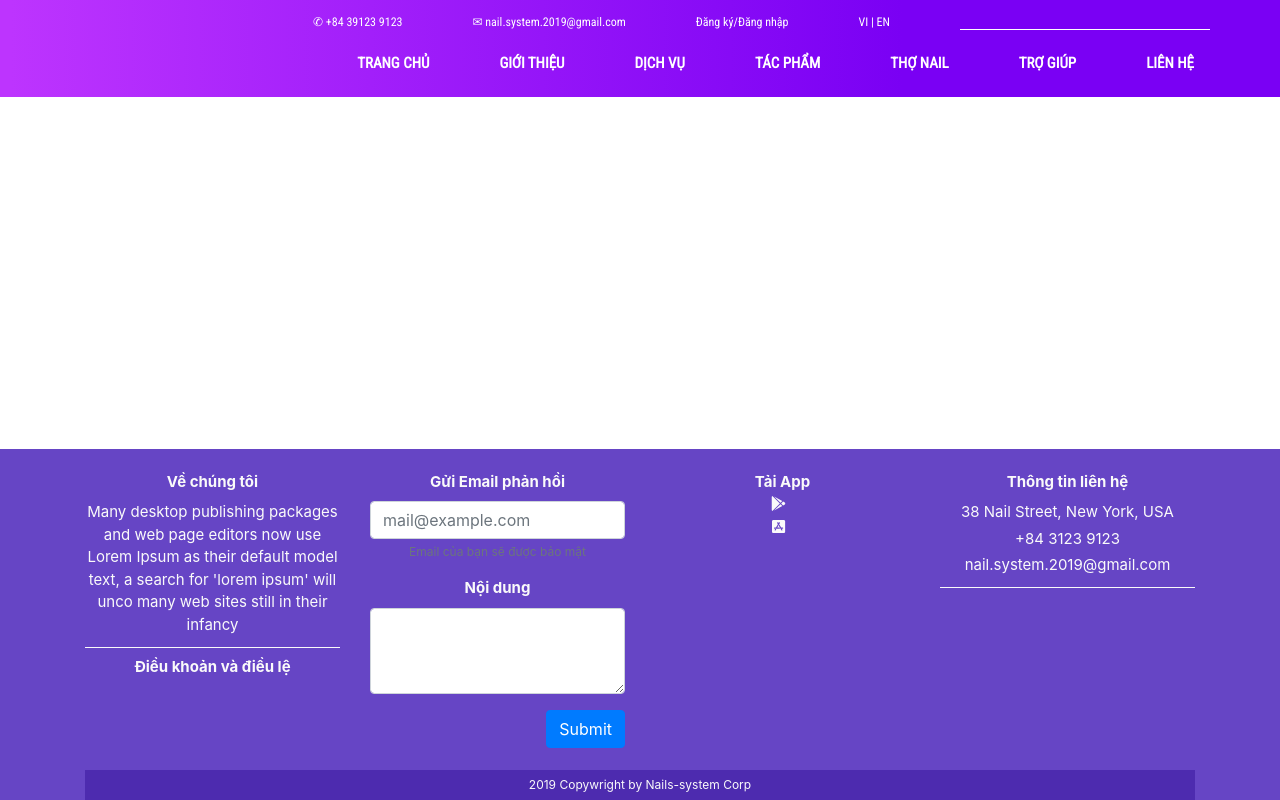
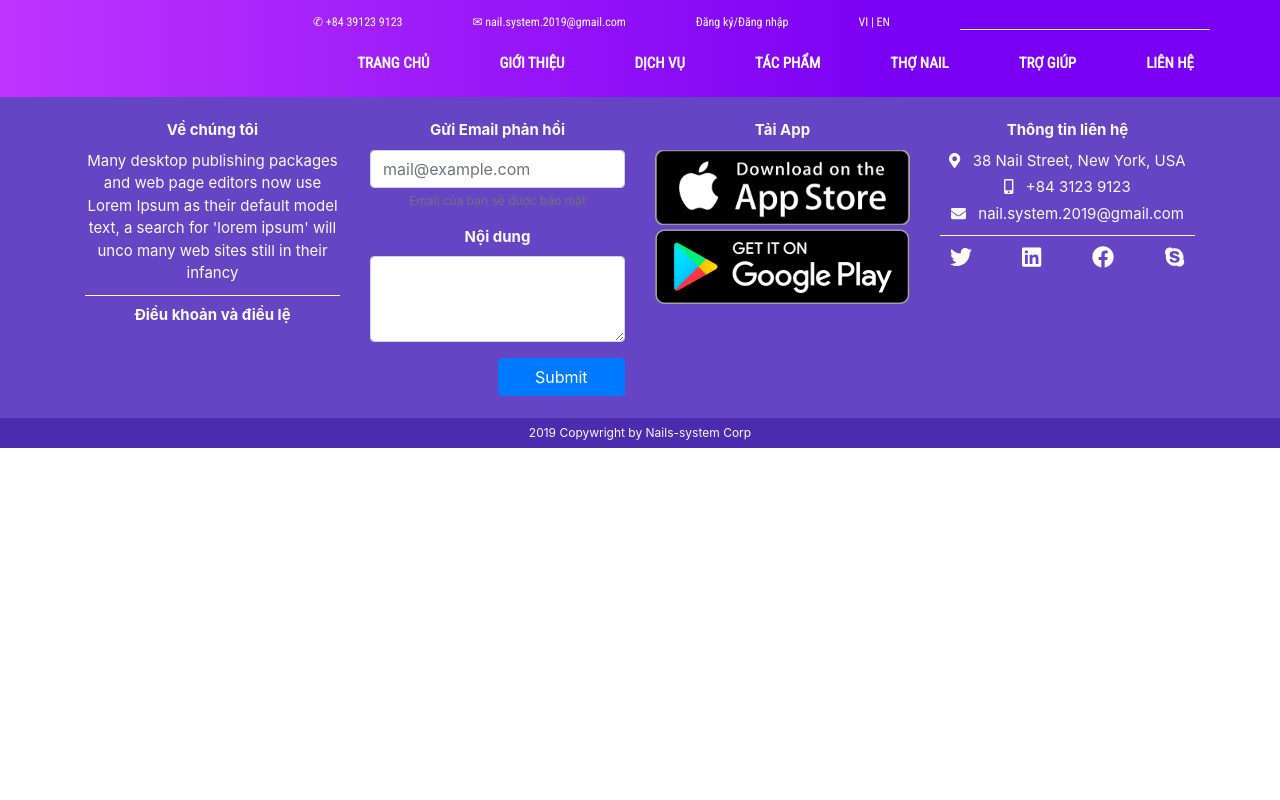
Before and after one commit to quocvuonglamhcm/Manicure, a React (Create React App) app: page / in a window 1280 px wide. Built offline with nearby package versions, Linux system fonts and the light colour scheme.

Commit message:
fix layout footer

```diff
--- a/package.json
+++ b/package.json
@@ -3,10 +3,11 @@
   "version": "0.1.0",
   "private": true,
   "dependencies": {
-    "bootstrap": "^4.3.1",
     "@fortawesome/fontawesome-svg-core": "^1.2.15",
     "@fortawesome/free-brands-svg-icons": "^5.7.2",
+    "@fortawesome/free-solid-svg-icons": "^5.7.2",
     "@fortawesome/react-fontawesome": "^0.1.4",
+    "bootstrap": "^4.3.1",
     "i": "^0.3.6",
     "npm": "^6.8.0",
     "react": "^16.8.2",
--- a/src/components/footer/footer.css
+++ b/src/components/footer/footer.css
@@ -1,12 +1,8 @@
 .footer {
     max-width: 100%;
-    min-width: 100%;
     background-color: #6645C5;
     color: #fafafa;
     font-size: 15px;
-    position: fixed;
-    bottom: 0;
-    width: 100%;
 }
 
 .row {
@@ -26,7 +22,33 @@
     line-height: 30px;
 }
 
+.btn {
+    width: 50%;
+}
+
 .aboutUsContent, .supportMail {
     border-bottom: 1px #fafafa solid;
     padding-bottom: 4%;
-    }
+}
+
+.footSocial {
+    font-size: 22px;
+    text-align: center;
+}
+
+a {
+    color: #fafafa;
+}
+
+a:hover {
+  color: #29b6f6;
+}
+
+img {
+    max-width: 100%;
+    height: auto;
+}
+
+.white{
+    color: #FFF;
+}
--- a/src/components/footer/footer.js
+++ b/src/components/footer/footer.js
@@ -2,11 +2,20 @@ import React from 'react';
 import { Row, Col, Container } from 'react-bootstrap';
 import './footer.css'
 import { FontAwesomeIcon } from '@fortawesome/react-fontawesome'
-import { faGooglePlay, faAppStoreIos  } from '@fortawesome/free-brands-svg-icons'
+import { faSkype, faFacebook, faTwitter, faLinkedin } from '@fortawesome/free-brands-svg-icons'
+import { faMapMarkerAlt, faMobileAlt, faEnvelope } from '@fortawesome/free-solid-svg-icons'
+
+import img1 from '../../assets/images/appstore.svg';
+import img2 from '../../assets/images/chplay.svg';
 
 export default function FooterComponent() {
-    const ic_appStore = <FontAwesomeIcon className="fontSize25 mr-2" icon={faAppStoreIos} />
-    const ic_googlePlay = <FontAwesomeIcon className="fontSize25 mr-2" icon={faGooglePlay} />
+    const ic_facebook = <FontAwesomeIcon className="fontSize25 white " icon={faFacebook} />
+    const ic_skype = <FontAwesomeIcon className="fontSize25 white" icon={faSkype} />
+    const ic_twitter = <FontAwesomeIcon className="fontSize25 white" icon={faTwitter} />
+    const ic_linkedin = <FontAwesomeIcon className="fontSize25 white" icon={faLinkedin} />
+    const ic_mapMaker = <FontAwesomeIcon className="fontSize25 mr-2" icon={faMapMarkerAlt} />
+    const ic_mobileAlt = <FontAwesomeIcon className="fontSize25 mr-2" icon={faMobileAlt} />
+    const ic_envelope = <FontAwesomeIcon className="fontSize25 mr-2" icon={faEnvelope} />
     return (
         <div className="footer">
             <Container>
@@ -35,24 +44,55 @@ export default function FooterComponent() {
                         </form>
                     </Col>
                     <Col md={3}>
-                        <div className="download font-weight-bold">Tải App</div>
-                        <div className="chPlay">{ic_googlePlay}</div>
-                        <div className="appStore">{ic_appStore}</div>
+                        <div className="download font-weight-bold pb-2">Tải App</div>
+                        <div className="chPlay pb-1">
+                            <img src={img1} alt="ChPlay" />
+                        </div>
+                        <div className="appStore">
+                            <img src={img2} alt="Appstore" />
+                        </div>
                     </Col>
                     <Col md={3}>
                         <div className="contactTitle font-weight-bold pb-2">Thông tin liên hệ</div>
-                        <div className="address pb-1">38 Nail Street, New York, USA</div>
-                        <div className="phoneNumber pb-1">+84 3123 9123</div>
-                        <div className="supportMail">nail.system.2019@gmail.com</div>
-                        <div className="footSocial"></div>
+                        <div className="address pb-1">
+                           {ic_mapMaker} 38 Nail Street, New York, USA
+                        </div>
+                        <div className="phoneNumber pb-1">
+                            {ic_mobileAlt} +84 3123 9123
+                        </div>
+                        <div className="supportMail">
+                            {ic_envelope} nail.system.2019@gmail.com
+                        </div>
+                        <Row className="footSocial">
+                            <Col sm={3}>
+                                <a href="https://www.twitter.com" rel="noopener noreferrer">
+                                    {ic_twitter}
+                                </a>
+                            </Col>
+                            <div className="col-sm-3">
+                                <a href="https://www.linkedin.com" rel="noopener noreferrer">
+                                    {ic_linkedin}
+                                </a>
+                            </div>
+                            <div className="col-sm-3">
+                                <a href="https://www.facebook.com" rel="noopener noreferrer">
+                                    {ic_facebook}
+                                </a>
+                            </div>
+                            <div className="col-sm-3">
+                                <a href="https://www.skype.com" rel="noopener noreferrer">
+                                    {ic_skype}
+                                </a>
+                            </div>
+                        </Row>
                     </Col>
                 </Row>
-                <div className="footBar">
-                    <Container>
-                        <div className="copywright">2019 Copywright by Nails-system Corp</div>
-                    </Container>
-                </div>
             </Container>
+            <div className="footBar">
+                <Container>
+                    <div className="copywright">2019 Copywright by Nails-system Corp</div>
+                </Container>
+            </div>
         </div>
     )
 }
```
